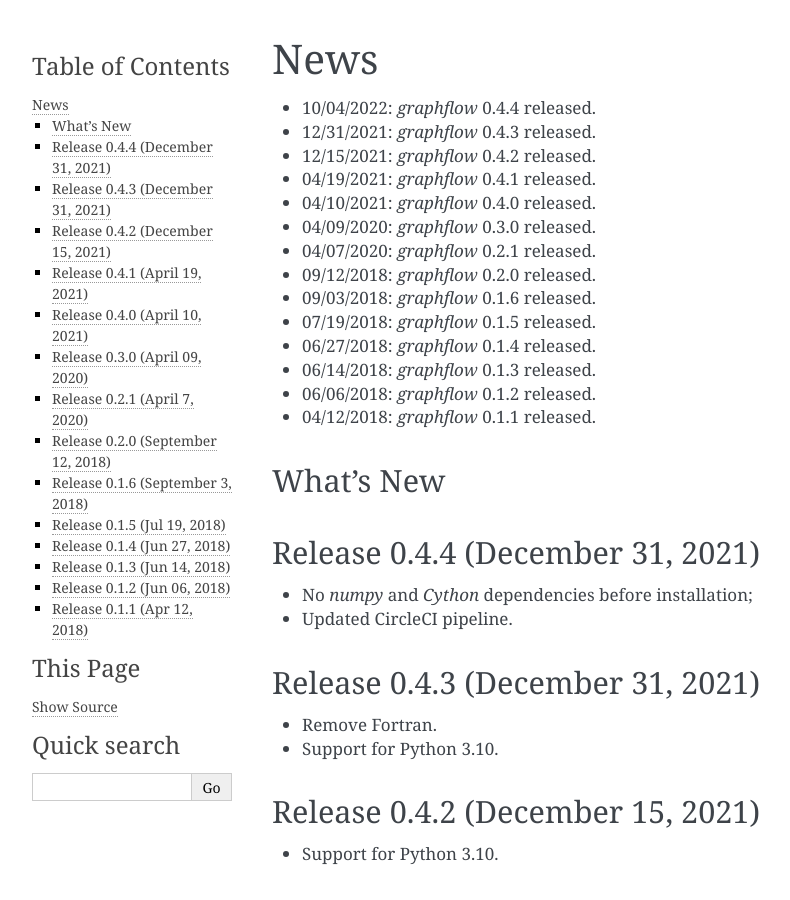
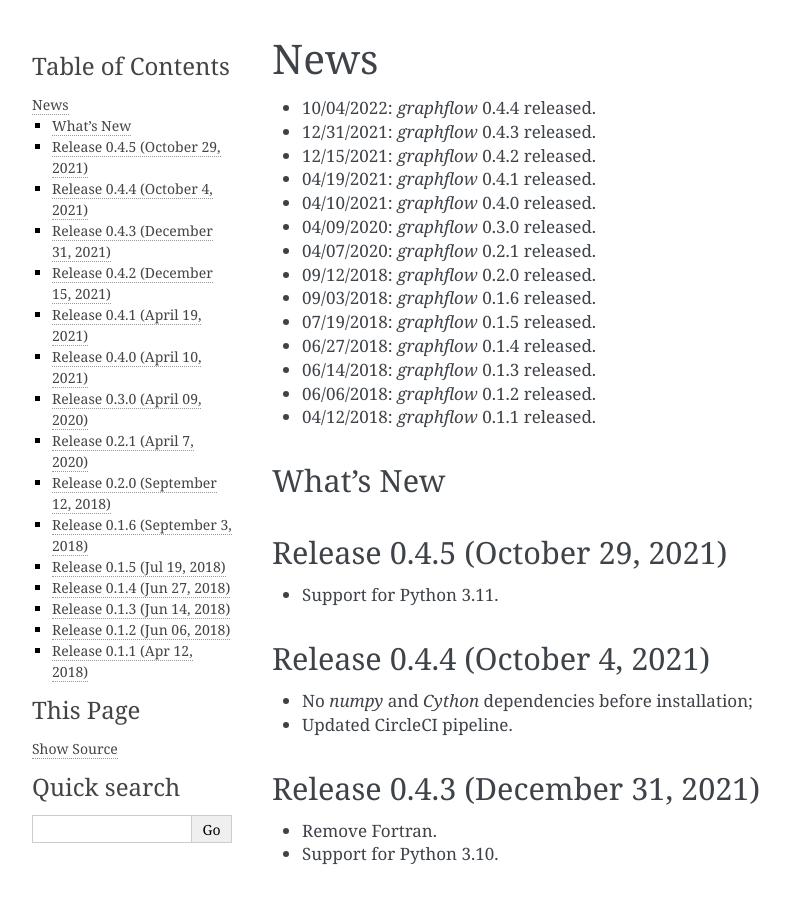
Before and after one commit to stephenhky/GraphFlow, a Sphinx documentation site: the page built from doc/source/news.rst, in a window 1280 px wide and 900 px high. Shown: the whole window, without its empty margins (148-938 px from the left). Built offline with Sphinx 7.4.7, drawn with Linux system fonts in a browser that asks for light colours.

Commit message:
updated things

```diff
--- a/doc/source/news.rst
+++ b/doc/source/news.rst
@@ -19,7 +19,12 @@
 What's New
 ----------
 
-Release 0.4.4 (December 31, 2021)
+Release 0.4.5 (October 29, 2021)
+---------------------------------
+
+* Support for Python 3.11.
+
+Release 0.4.4 (October 4, 2021)
 ---------------------------------
 
 * No `numpy` and `Cython` dependencies before installation;
--- a/setup.py
+++ b/setup.py
@@ -28,6 +28,7 @@
           "Programming Language :: Python :: 3.8",
           "Programming Language :: Python :: 3.9",
           "Programming Language :: Python :: 3.10",
+          "Programming Language :: Python :: 3.11",
           "Programming Language :: Cython",
           "Programming Language :: C",
           "License :: OSI Approved :: MIT License",
```
